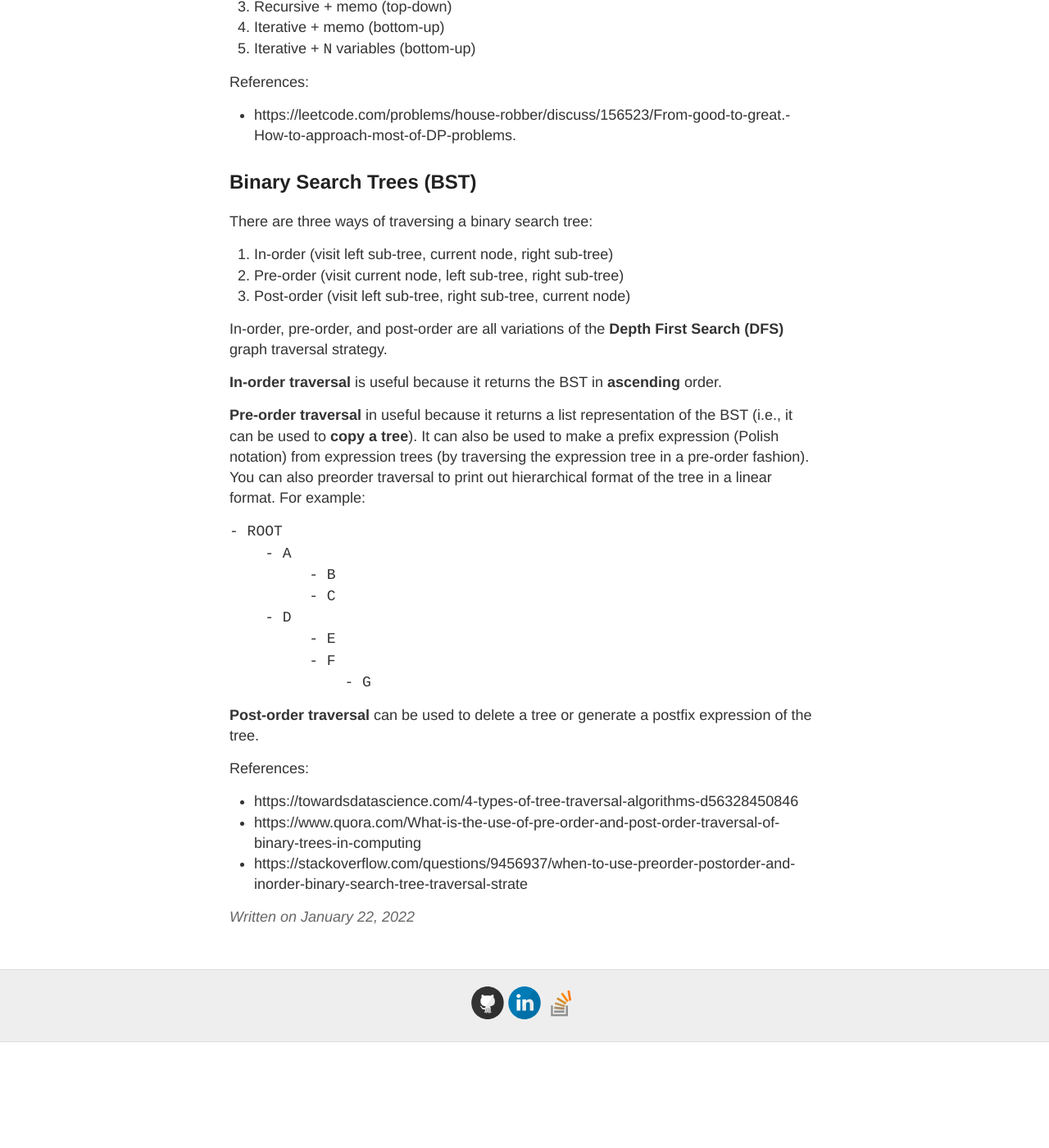
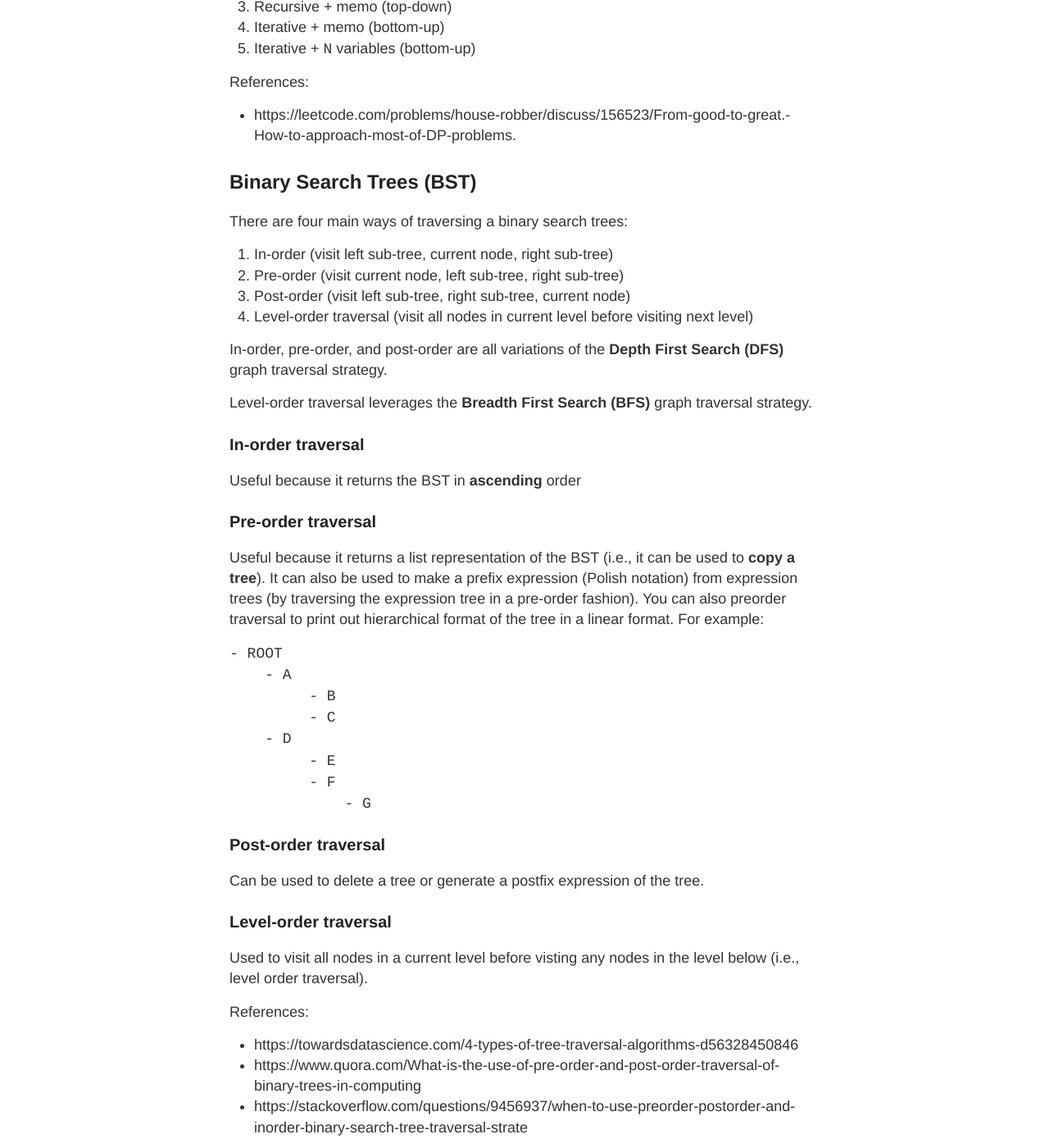
Before and after one commit to gutucristian/gutucristian.github.io, a Jekyll site: the page built from _posts/2022-01-22-Algorithms-And-Data-Structures.md, in a window 1280 px wide and 1400 px high, scrolled down 2368 px. Shown: the whole window at 82% size. Built offline with Jekyll 4.4.1, drawn with Linux system fonts in a browser that asks for light colours; our own code applies the rules of GitHub Pages for plain Markdown files; before the commit the page ends 3639 px from its top, so only the background shows below that.

Commit message:
Update 2022-01-22-Algorithms-And-Data-Structures.md

````diff
--- a/_posts/2022-01-22-Algorithms-And-Data-Structures.md
+++ b/_posts/2022-01-22-Algorithms-And-Data-Structures.md
@@ -72,16 +72,23 @@ References:
 
 ## Binary Search Trees (BST)
 
-There are three ways of traversing a binary search tree:
+There are four main ways of traversing a binary search trees:
 1. In-order (visit left sub-tree, current node, right sub-tree)
 2. Pre-order (visit current node, left sub-tree, right sub-tree)
 3. Post-order (visit left sub-tree, right sub-tree, current node)
+4. Level-order traversal (visit all nodes in current level before visiting next level)
 
 In-order, pre-order, and post-order are all variations of the **Depth First Search (DFS)** graph traversal strategy.
 
-**In-order traversal** is useful because it returns the BST in **ascending** order.
+Level-order traversal leverages the **Breadth First Search (BFS)** graph traversal strategy.
 
-**Pre-order traversal** in useful because it returns a list representation of the BST (i.e., it can be used to **copy a tree**). It can also be used to make a prefix expression (Polish notation) from expression trees (by traversing the expression tree in a pre-order fashion). You can also preorder traversal to print out hierarchical format of the tree in a linear format. For example:
+### In-order traversal
+
+Useful because it returns the BST in **ascending** order
+
+### Pre-order traversal
+
+Useful because it returns a list representation of the BST (i.e., it can be used to **copy a tree**). It can also be used to make a prefix expression (Polish notation) from expression trees (by traversing the expression tree in a pre-order fashion). You can also preorder traversal to print out hierarchical format of the tree in a linear format. For example:
 
 ```code
 - ROOT
@@ -94,7 +101,13 @@ In-order, pre-order, and post-order are all variations of the **Depth First Sear
              - G
 ```
 
-**Post-order traversal** can be used to delete a tree or generate a postfix expression of the tree.
+### Post-order traversal
+
+Can be used to delete a tree or generate a postfix expression of the tree.
+
+### Level-order traversal
+
+Used to visit all nodes in a current level before visting any nodes in the level below (i.e., level order traversal).
 
 References:
 - https://towardsdatascience.com/4-types-of-tree-traversal-algorithms-d56328450846
````
